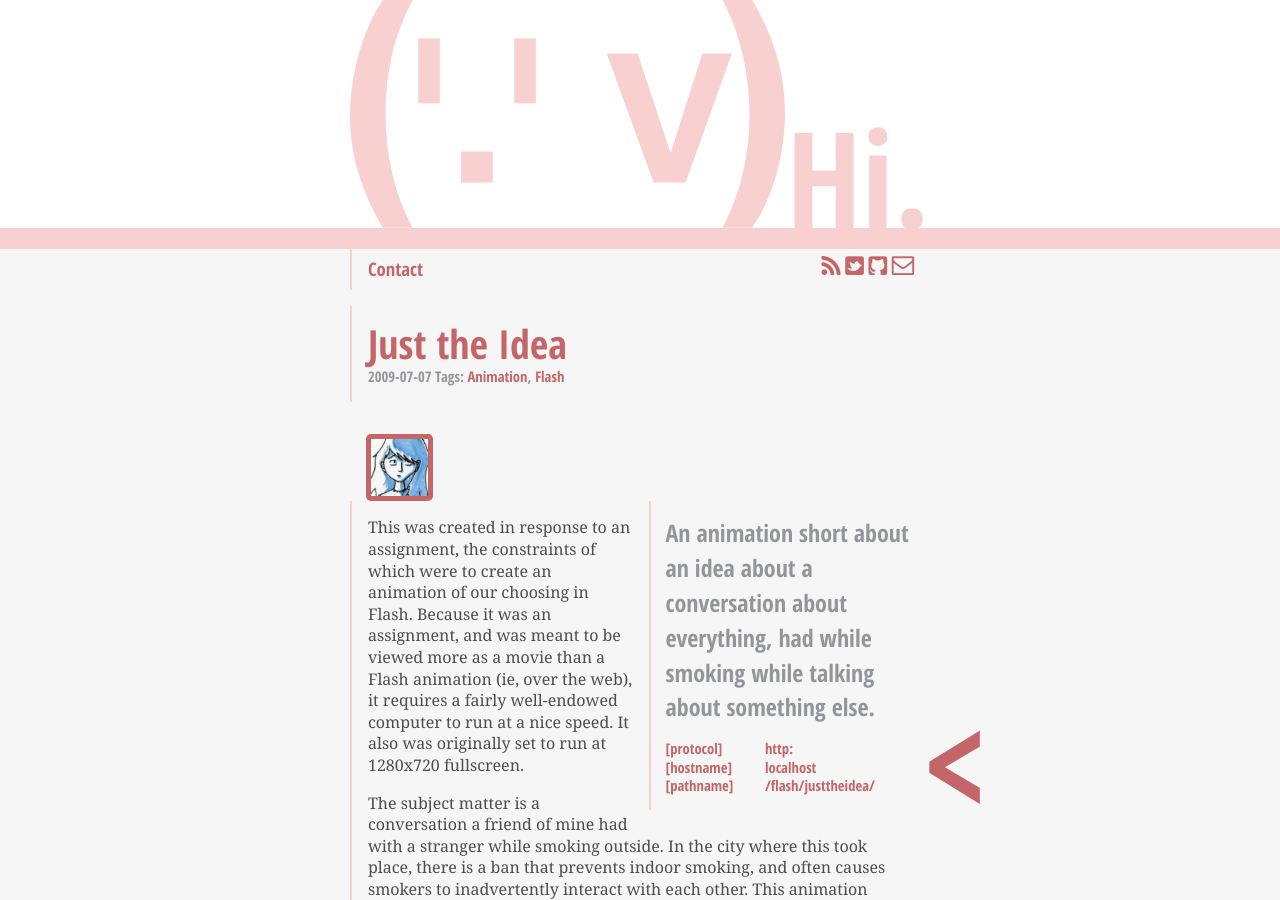
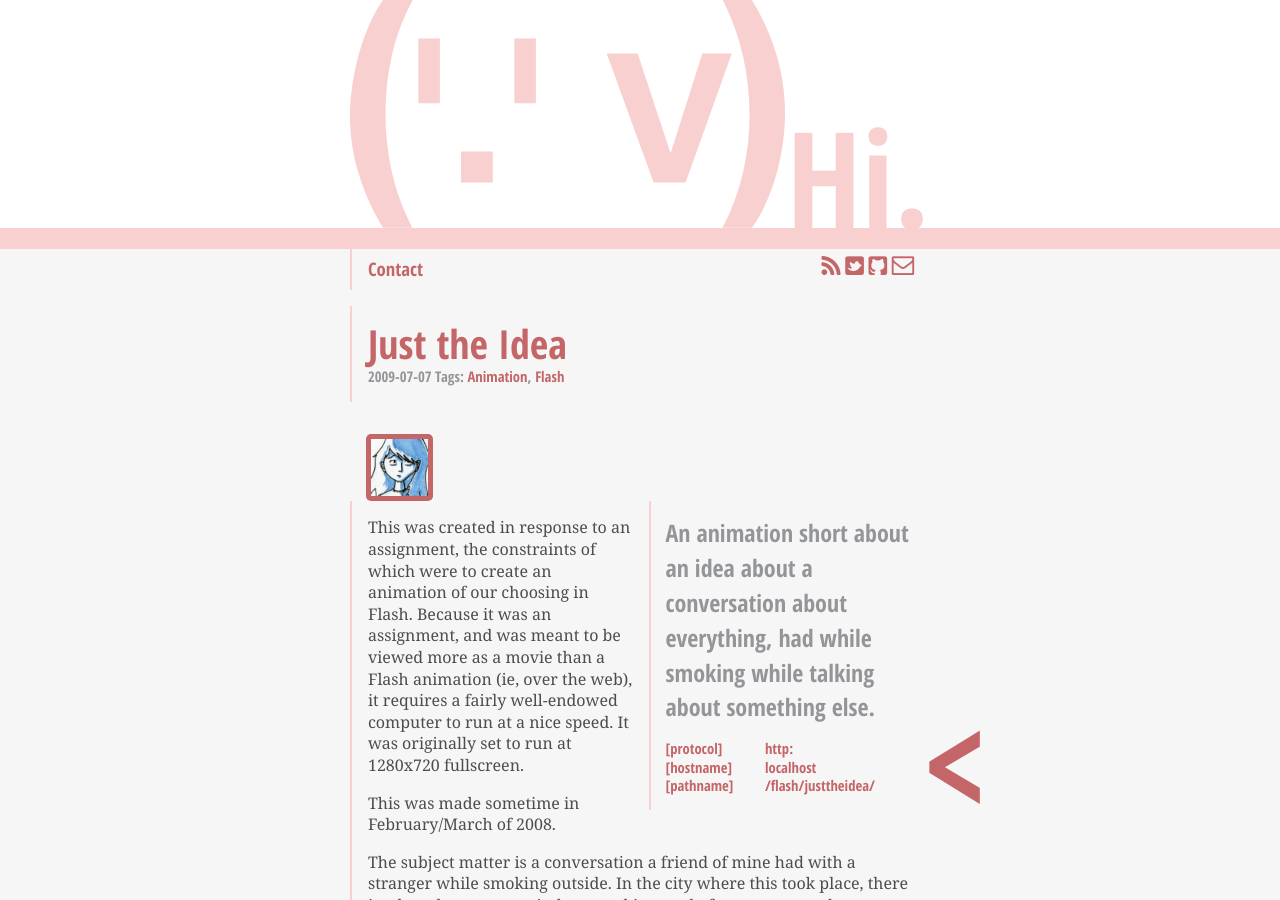
Before and after one commit to kirbysayshi/kirbysayshi.github.com, a Jekyll site: the page built from _posts/2009-07-07-just-the-idea.md, in a window 1280 px wide and 900 px high. Built offline with Jekyll 4.4.1, drawn with Linux system fonts in a browser that asks for light colours; nearby versions of some CDN libraries.

Commit message:
update date

```diff
--- a/_posts/2009-07-07-just-the-idea.md
+++ b/_posts/2009-07-07-just-the-idea.md
@@ -18,8 +18,10 @@ This was created in response to an assignment, the constraints of which
 were to create an animation of our choosing in Flash. Because it was an
 assignment, and was meant to be viewed more as a movie than a Flash
 animation (ie, over the web), it requires a fairly well-endowed computer
-to run at a nice speed. It also was originally set to run at 1280x720
+to run at a nice speed. It was originally set to run at 1280x720
 fullscreen.
+
+This was made sometime in February/March of 2008.
 
 The subject matter is a conversation a friend of mine had with a
 stranger while smoking outside. In the city where this took place, there
```
